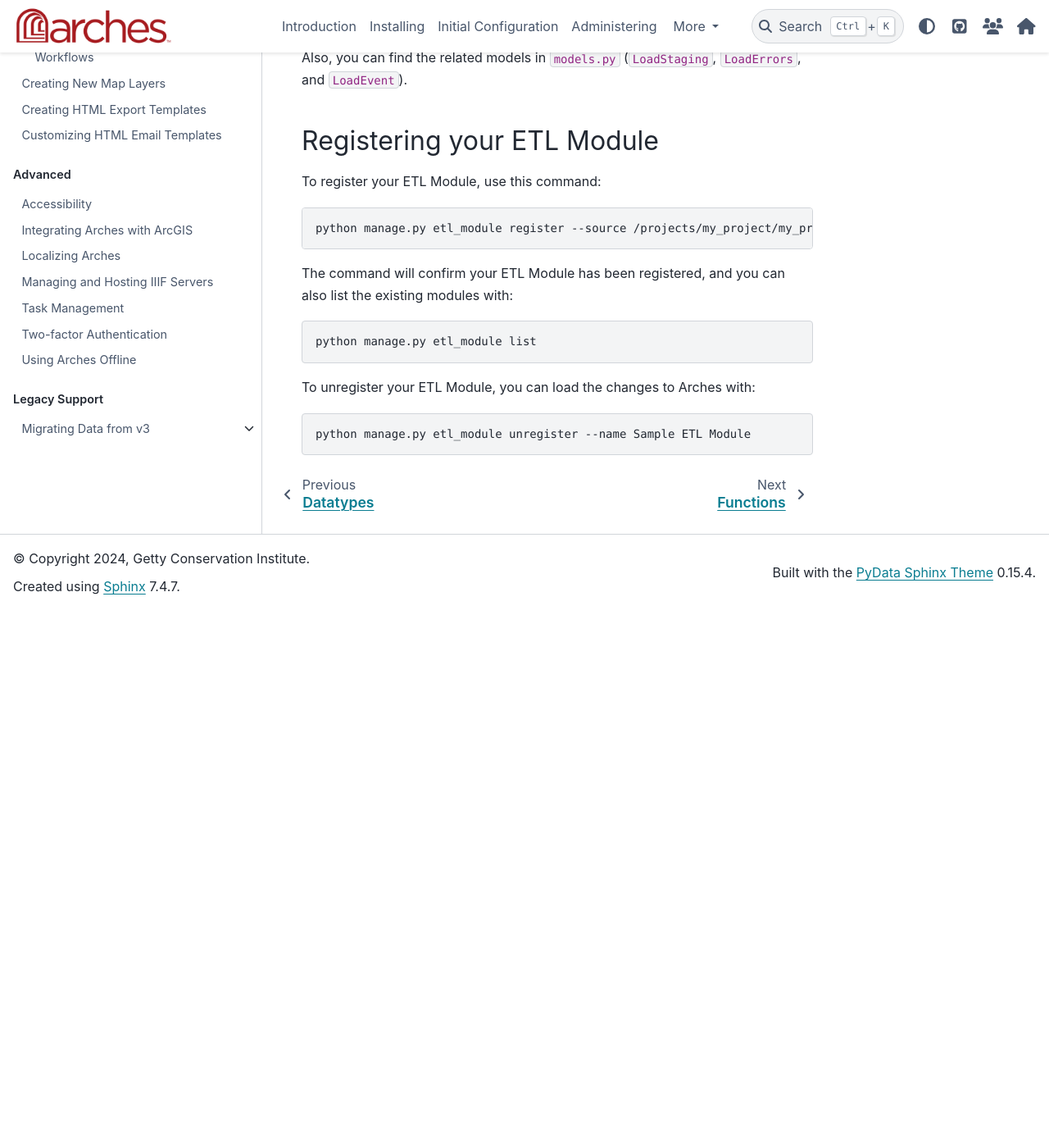
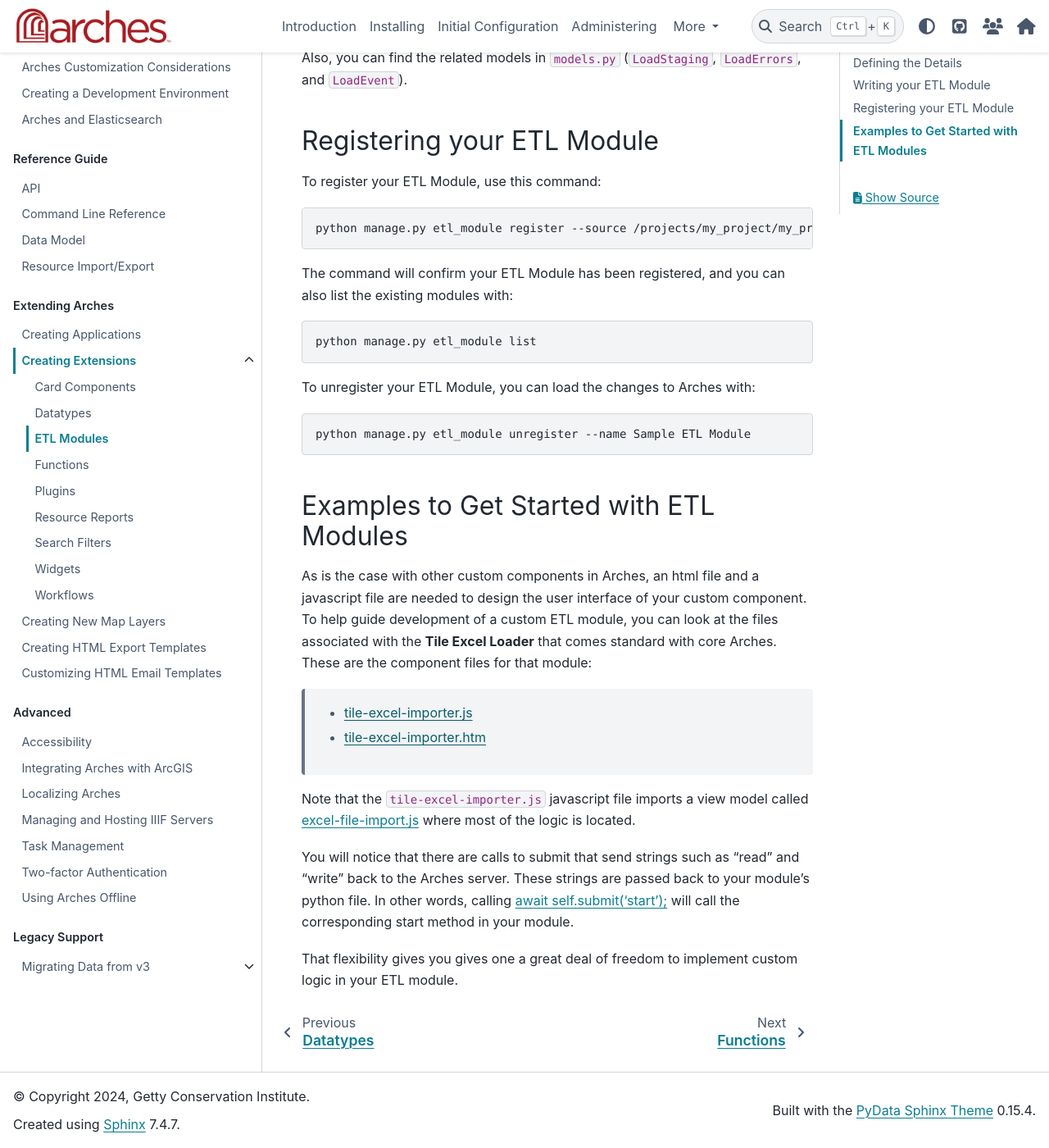
Before and after one commit to archesproject/arches-docs, a Sphinx documentation site: the page built from docs/developing/extending/extensions/etl-modules.rst, in a window 1280 px wide and 1400 px high, scrolled down 3493 px. Shown: the whole window at 82% size. Built offline with Sphinx 7.4.7 and the PyData theme 0.15.4, drawn with Linux system fonts in a browser that asks for light colours; before the commit the page ends 4238 px from its top, so only the background shows below that; some of the changed text lies outside the part shown.

Commit message:
Added Cyrus' forum examples to custom ETL modules

```diff
--- a/docs/developing/extending/extensions/etl-modules.rst
+++ b/docs/developing/extending/extensions/etl-modules.rst
@@ -25,8 +25,8 @@
     ``/my_project/my_project/etl_modules/sample_etl_module.py``
 
 
-Defining the details
-===============================
+Defining the Details
+====================
 
 The first step in creating a ETL Module is defining the ``details``
 in the top of your Function’s ``.py`` file.
@@ -168,3 +168,18 @@
 .. code-block:: bash
 
     python manage.py etl_module unregister --name Sample ETL Module
+
+
+Examples to Get Started with ETL Modules
+========================================
+
+As is the case with other custom components in Arches, an html file and a javascript file are needed to design the user interface of your custom component. To help guide development of a custom ETL module, you can look at the files associated with the **Tile Excel Loader** that comes standard with core Arches. These are the component files for that module:
+
+    * `tile-excel-importer.js <https://github.com/archesproject/arches/blob/stable/7.5.1/arches/app/media/js/views/components/etl_modules/tile-excel-importer.js>`_
+    * `tile-excel-importer.htm <https://github.com/archesproject/arches/blob/stable/7.5.1/arches/app/templates/views/components/etl_modules/tile-excel-importer.htm>`_
+
+Note that the ``tile-excel-importer.js`` javascript file imports a view model called `excel-file-import.js <https://github.com/archesproject/arches/blob/stable/7.5.1/arches/app/media/js/viewmodels/excel-file-import.js>`_ where most of the logic is located.
+
+You will notice that there are calls to submit that send strings such as "read" and "write" back to the Arches server. These strings are passed back to your module's python file. In other words, calling `await self.submit('start'); <https://github.com/archesproject/arches/blob/stable/7.5.1/arches/app/media/js/viewmodels/excel-file-import.js#L114>`_ will call the corresponding start method in your module.
+
+That flexibility gives you gives one a great deal of freedom to implement custom logic in your ETL module.
```
